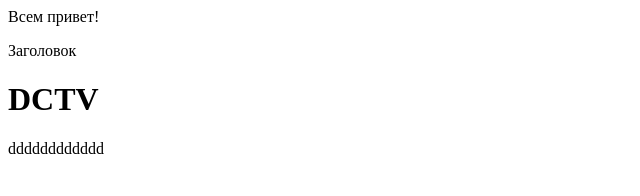
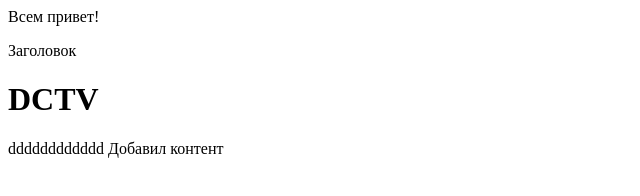
Before and after one commit to NikitaMo/Shy, a plain HTML site: page index.html in a window 1280 px wide. Shown: the whole page, without its empty margins (0-640 px from the left). Drawn offline with Linux system fonts and the light colour scheme.

Commit message:
добавил контент

```diff
--- a/index.html
+++ b/index.html
@@ -3,6 +3,6 @@
 <p>Заголовок</p>
 <h1>DCTV</h1>
 dddddddddddd
-
+Добавил контент
 
 </body>
```
